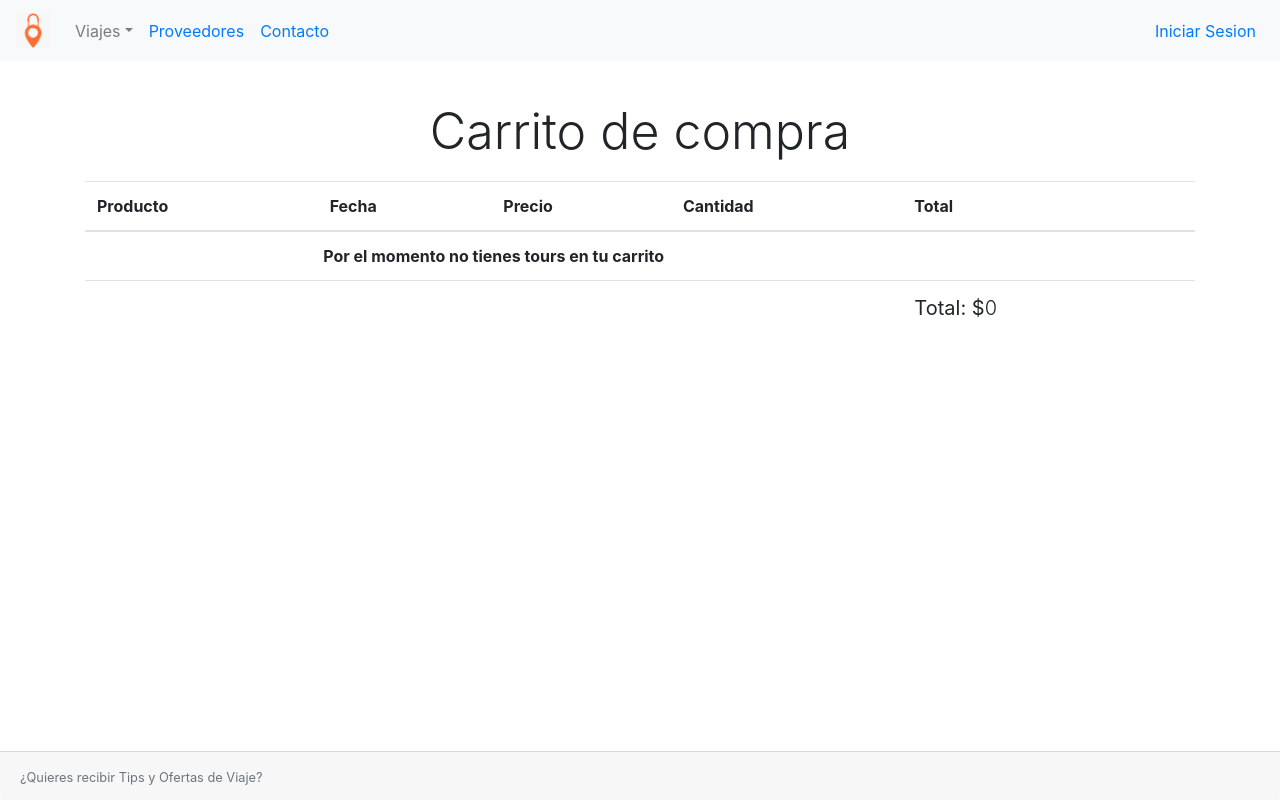
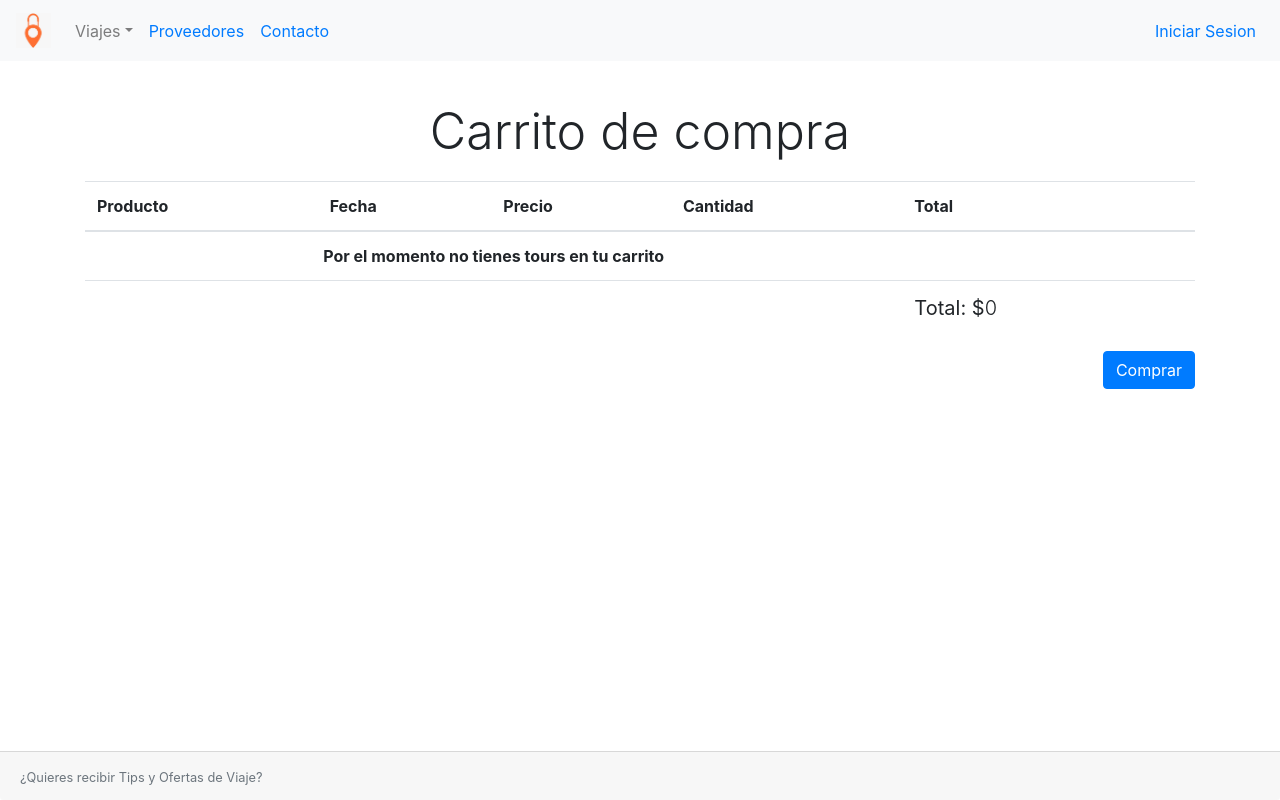
Before and after one commit to joseasalazar/pickpack, a React (Create React App) app: page /compras in a window 1280 px wide. Built offline with nearby package versions, Linux system fonts and the light colour scheme.

Commit message:
Added checkout button (#39)

```diff
--- a/src/ui/screens/ShoppingCart.js
+++ b/src/ui/screens/ShoppingCart.js
@@ -84,6 +84,19 @@ export class ShoppingCart extends React.Component {
     this.forceUpdate();
   }
 
+  checkout() {
+    Swal.fire({
+      position: 'center',
+      icon: 'success',
+      title: '¡Compra realizada exitosamente!',
+      showConfirmButton: false,
+      timer: 1500
+    });
+    var emptyCart = [];
+    this.setState({cartItems: emptyCart});
+    this.forceUpdate();
+  }
+
   render() {
     var total = 0;
     return (
@@ -143,6 +156,7 @@ export class ShoppingCart extends React.Component {
                 </tr>
             </tbody>
           </Table>
+          <Button variant="primary" className="float-right" onClick={this.checkout.bind(this)}>Comprar</Button>
         </Container>
       </div>
     );
```
